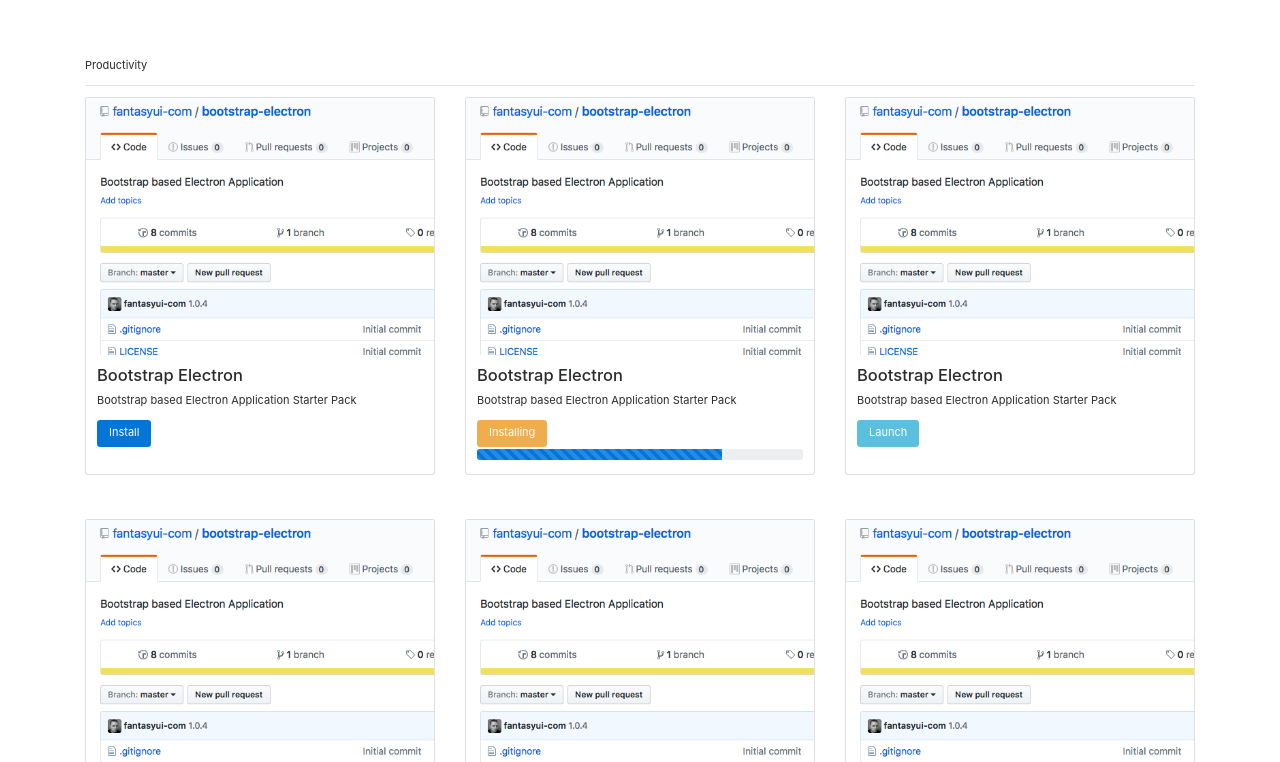
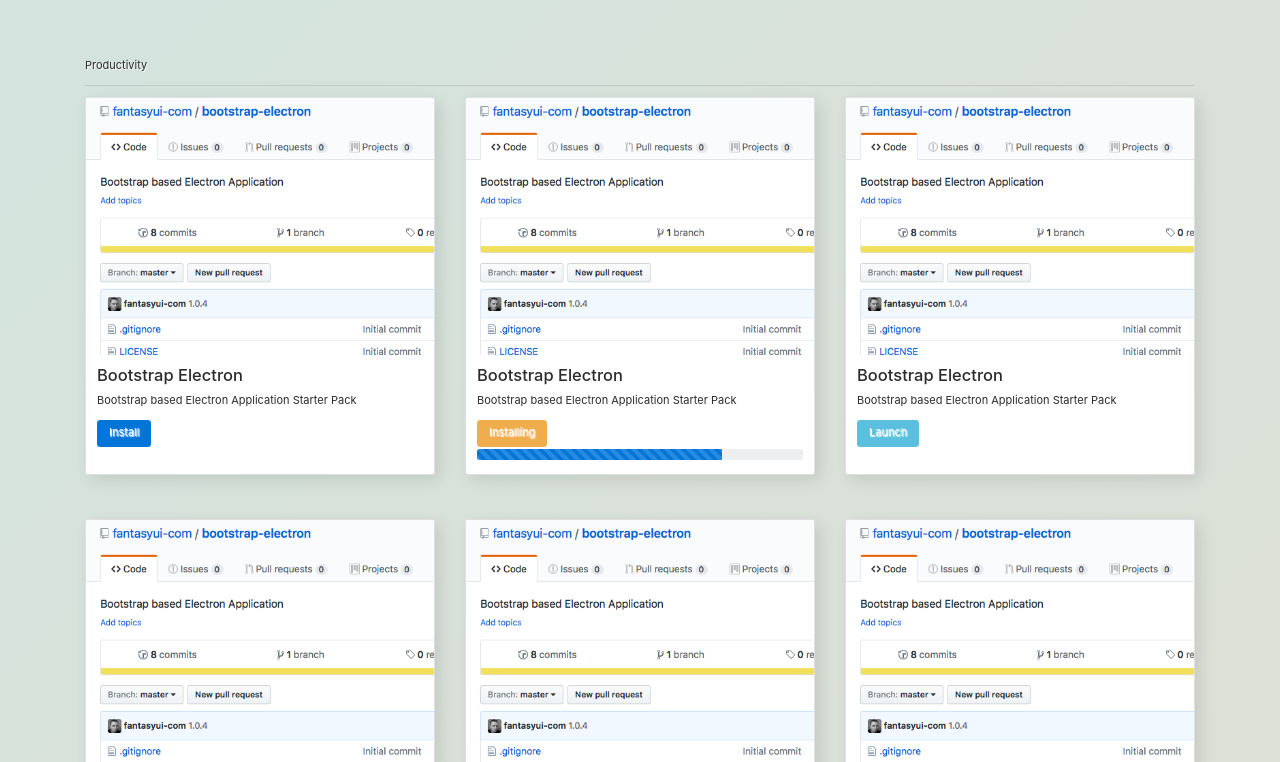
Before and after one commit to fantasyui-com/app-store, a website: page index.html in a window 1280 px wide. Shown: the part 187-949 px from the top of the page. Drawn offline with nearby package versions, Linux system fonts and the light colour scheme; a script that the page names is missing.

Commit message:
Colors / GUI Demos

```diff
--- a/index.html
+++ b/index.html
@@ -11,6 +11,13 @@
     <style>
     html {
       font-size: 11px;
+      text-shadow: 1px 1px 1px #ffffff;
+    }
+    body {
+      background: linear-gradient(135deg, #d2e3de 0%,#dee0d6 100%);
+    }
+    nav, .card, .alert {
+      box-shadow: 5px 5px 15px rgba(0,0,0,0.1);
     }
     </style>
 
```
Also changed, not shown: images/screenshot-002.png.
